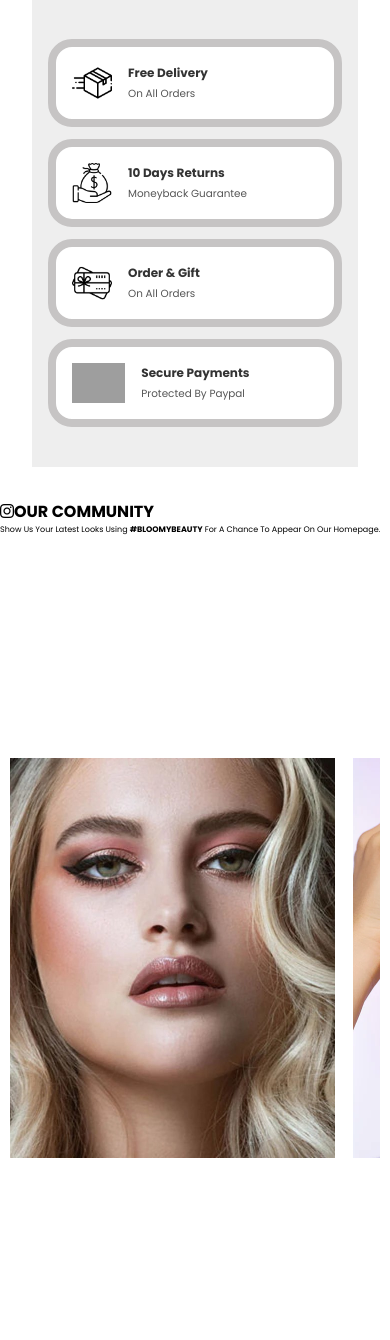
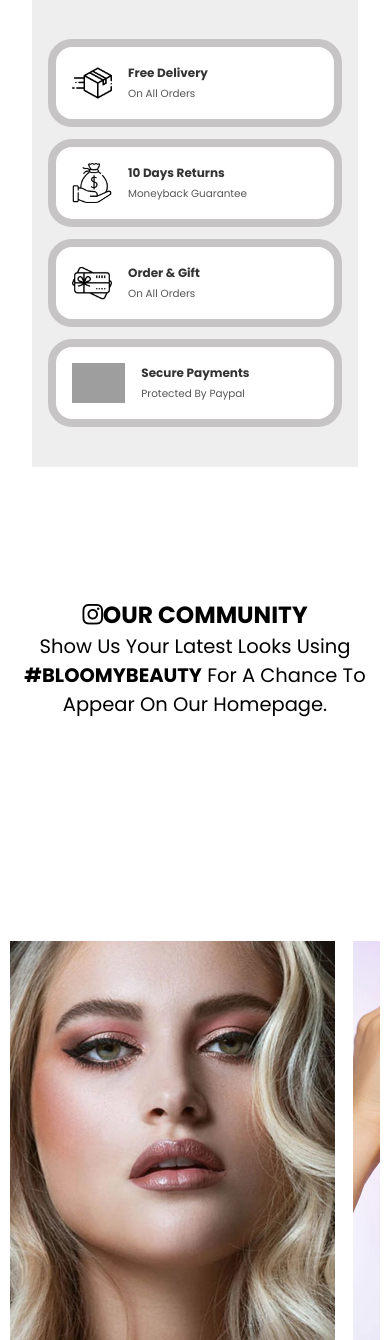
Before and after one commit to vesaad/bloomy-project, a PHP site: page /test.html in a window 390 px wide. Shown: the part 1816-3156 px from the top of the page. Run offline with PHP 8.4, Linux system fonts and the light colour scheme; some libraries are stand-ins or nearby versions; grey boxes are pictures that could not be loaded.

Commit message:
text style

```diff
--- a/style.css
+++ b/style.css
@@ -238,14 +238,48 @@ nav .menu-btn i{
     font-size: 1.3rem;
 }
 
+.text {
+    display: flex;
+    flex-direction: column;
+    align-items: center;
+    justify-content: center;
+    font-size: 1vw;
+    text-align: center;
+    height: 100%;
+    margin-top: 130px;
+
+}
+
+.text h1 {
+    text-align: center;
+    font-size: 2vw;
+}
+
+@media (max-width: 768px) {
+    .text {
+        font-size: 4vw;
+    }
+
+    .text h1 {
+        font-size: 5vw; }
+}
+
+@media (max-width: 480px) {
+    .text {
+        font-size: 5vw;
+    }
+
+    .text h1 {
+        font-size: 6vw;
+    }
+}
+
 aside {
     display: flex;
     align-items: center;
     justify-content: center;
     min-height: 100vh;
 }
-
-
 
 .container {
     max-width: 1200px;
```
